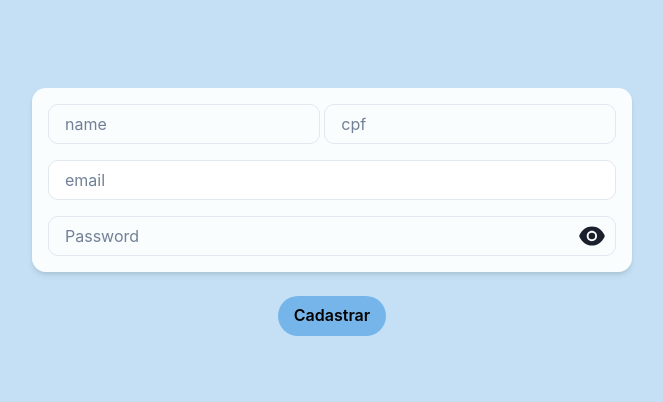
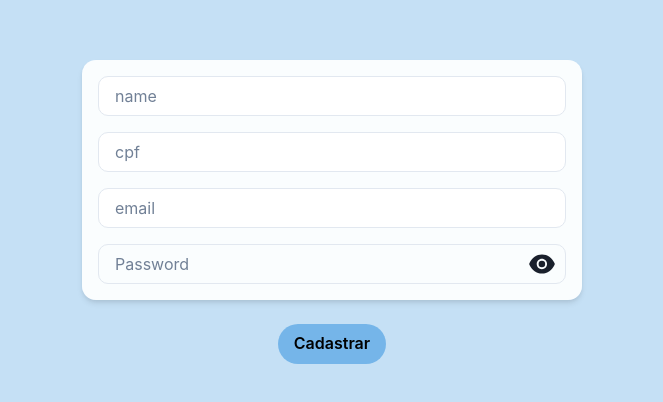
Before and after one commit to iuridantas/front-Search-healthy, a React (Vite) app in the folder search-healthy/: page /register in a window 1280 px wide. Shown: the part 188-590 px from the top of the page, without its empty margins (308-971 px from the left). Built offline with nearby package versions, Linux system fonts and the light colour scheme.

Commit message:
stylede: fixing register css

```diff
--- a/search-healthy/src/pages/register/register.tsx
+++ b/search-healthy/src/pages/register/register.tsx
@@ -54,22 +54,18 @@ export function Register() {
               boxShadow="md"
               borderRadius={14}
             >
-              <InputGroup>
-                <InputGroup pr={1}>
               <Input
                 borderRadius={10}
                 type="name"
                 placeholder="name"
                 name="name"
               />
-                </InputGroup>
               <Input
                 borderRadius={10}
                 type="cpf"
                 placeholder="cpf"
                 name="cpf"
               />
-              </InputGroup>
               <Input
                 borderRadius={10}
                 type="email"
```
Lines whose indentation alone changed are shown as unchanged.
